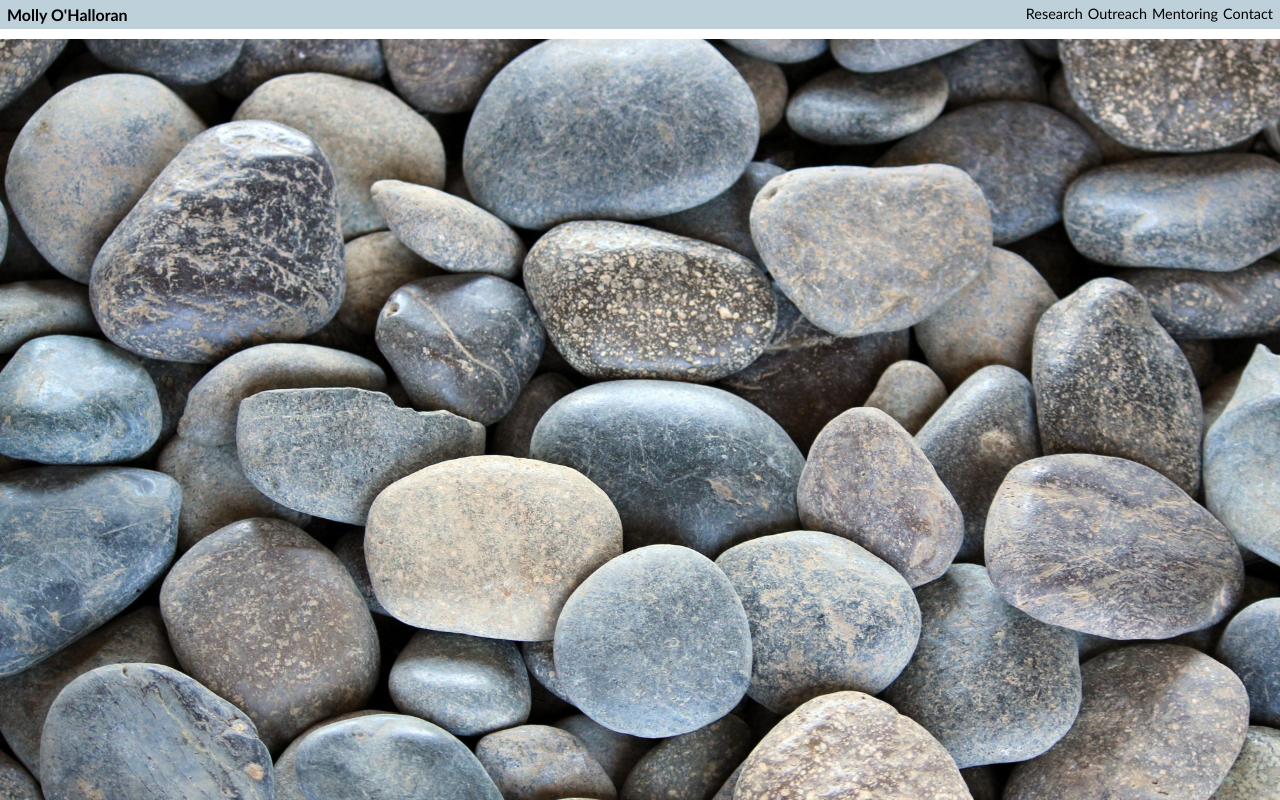
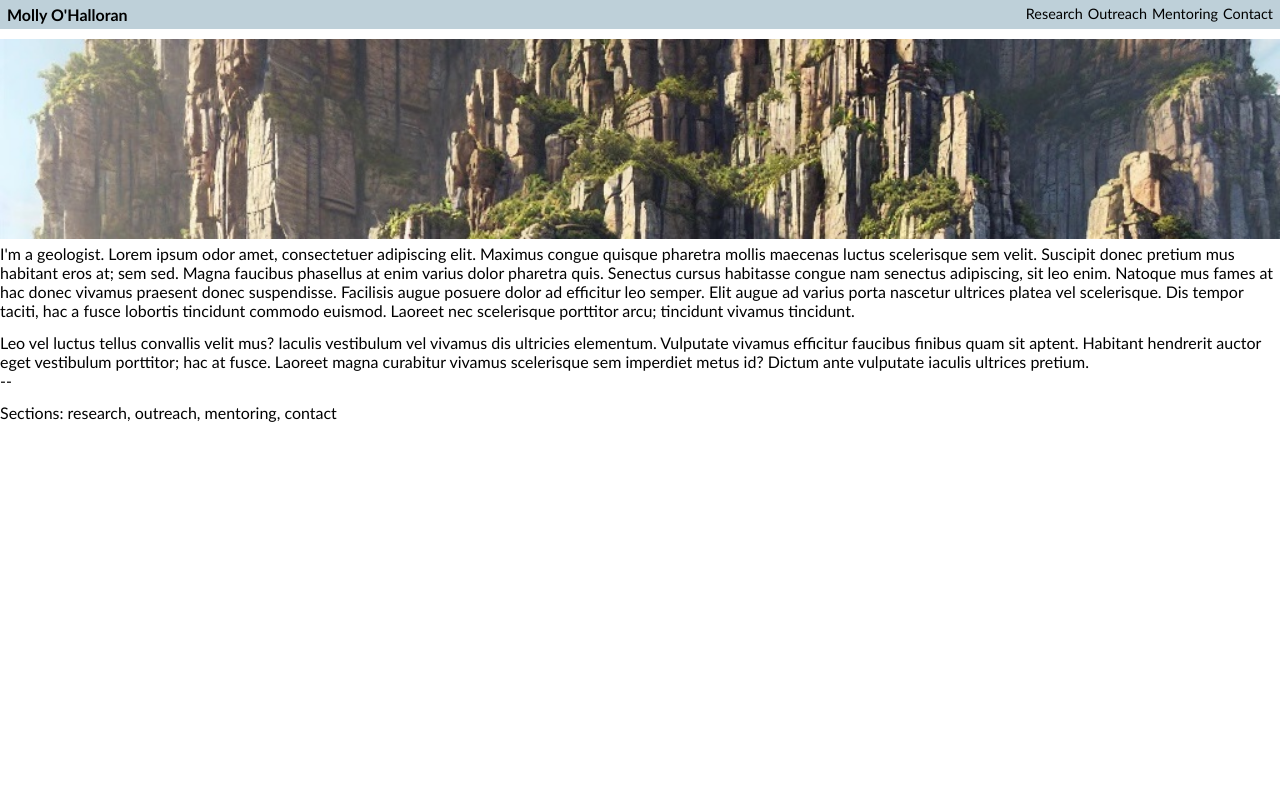
Before and after one commit to mohalloran00/mohalloran00.github.io, a React (Vite) app in the folder react-vite/: page / in a window 1280 px wide. Shown: the top 800 px of the page. Built offline with nearby package versions, Linux system fonts and the light colour scheme.

Commit message:
done with cyclingimages for now

```diff
--- a/react-vite/src/components/LandingPage/LandingPage.jsx
+++ b/react-vite/src/components/LandingPage/LandingPage.jsx
@@ -5,7 +5,6 @@ export default function LandingPage() {
   return (
     <>
       <Screensavers />
-      <p>--</p>
       <AboutMe />
       <p>--</p>
       <p>Sections: research, outreach, mentoring, contact</p>
--- /dev/null
+++ b/react-vite/src/components/LandingPage/Screensavers/Screensavers.css
@@ -0,0 +1,6 @@
+.screensaver {
+  height: 200px;
+  width: 100%;
+  object-fit: cover;
+  margin-bottom: 5px;
+}
--- a/react-vite/src/components/LandingPage/Screensavers/Screensavers.jsx
+++ b/react-vite/src/components/LandingPage/Screensavers/Screensavers.jsx
@@ -1,3 +1,16 @@
+import { useEffect, useState } from 'react';
+import { cyclingImages } from '../../../data.json';
+import './Screensavers.css';
+
 export default function Screensavers() {
-  return <img src='pdrocks.jpg' />;
+  const [imageIndex, setImageIndex] = useState(0);
+  useEffect(() => {
+    const interval = setInterval(
+      () => setImageIndex(prev => (prev + 1) % cyclingImages.length),
+      5000
+    );
+    return () => clearInterval(interval);
+  }, []);
+
+  return <img className='screensaver' src={cyclingImages[imageIndex]} />;
 }
--- a/react-vite/src/data.json
+++ b/react-vite/src/data.json
@@ -1,4 +1,5 @@
 {
+    "cyclingImages": [ "pdrocks.jpg", "airocks.jpg" ],
     "aboutMe": [
         "I'm a geologist. Lorem ipsum odor amet, consectetuer adipiscing elit. Maximus congue quisque pharetra mollis maecenas luctus scelerisque sem velit. Suscipit donec pretium mus habitant eros at; sem sed. Magna faucibus phasellus at enim varius dolor pharetra quis. Senectus cursus habitasse congue nam senectus adipiscing, sit leo enim. Natoque mus fames at hac donec vivamus praesent donec suspendisse. Facilisis augue posuere dolor ad efficitur leo semper. Elit augue ad varius porta nascetur ultrices platea vel scelerisque. Dis tempor taciti, hac a fusce lobortis tincidunt commodo euismod. Laoreet nec scelerisque porttitor arcu; tincidunt vivamus tincidunt.",
         "Leo vel luctus tellus convallis velit mus? Iaculis vestibulum vel vivamus dis ultricies elementum. Vulputate vivamus efficitur faucibus finibus quam sit aptent. Habitant hendrerit auctor eget vestibulum porttitor; hac at fusce. Laoreet magna curabitur vivamus scelerisque sem imperdiet metus id? Dictum ante vulputate iaculis ultrices pretium."
```
